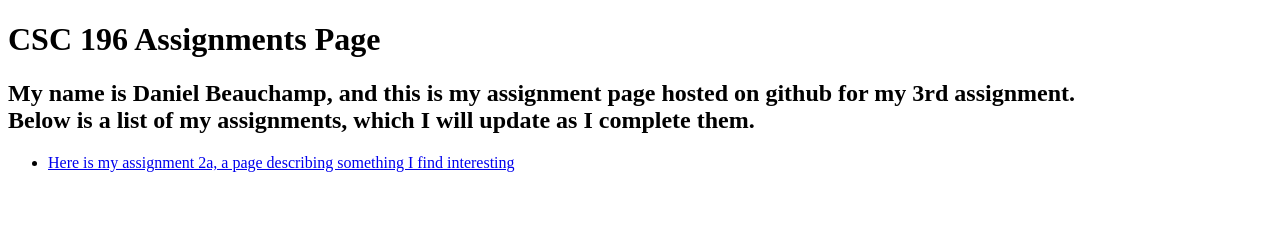
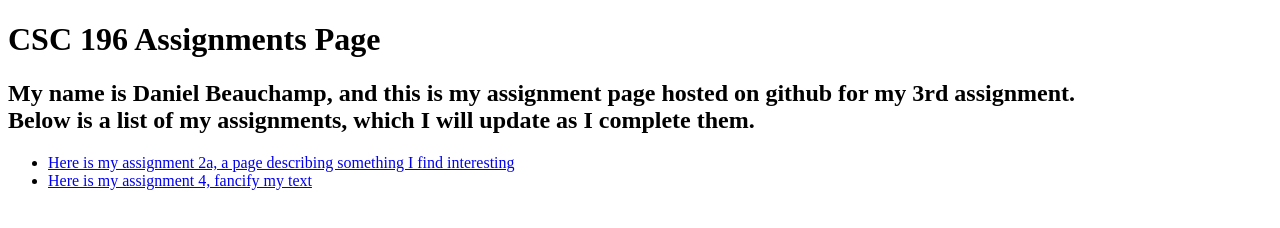
Before and after one commit to djbeauchamp-csus/djbeauchamp-csus.github.io, a plain HTML site: page index.html in a window 1280 px wide. Drawn offline with Linux system fonts and the light colour scheme.

Commit message:
added assignment 4

```diff
--- a/index.html
+++ b/index.html
@@ -10,6 +10,7 @@
       Below is a list of my assignments, which I will update as I complete them.</h2>
     <ul>
         <li><a href="Assignment2a.html" Title="Assignment2a" Target="_blank">Here is my assignment 2a, a page describing something I find interesting</a></li>
+      <li><a href="fancifymytext.html" Title="Assignment4" Target="_blank">Here is my assignment 4, fancify my text</a></li>
     </ul>
   </body>
 </html>
```
